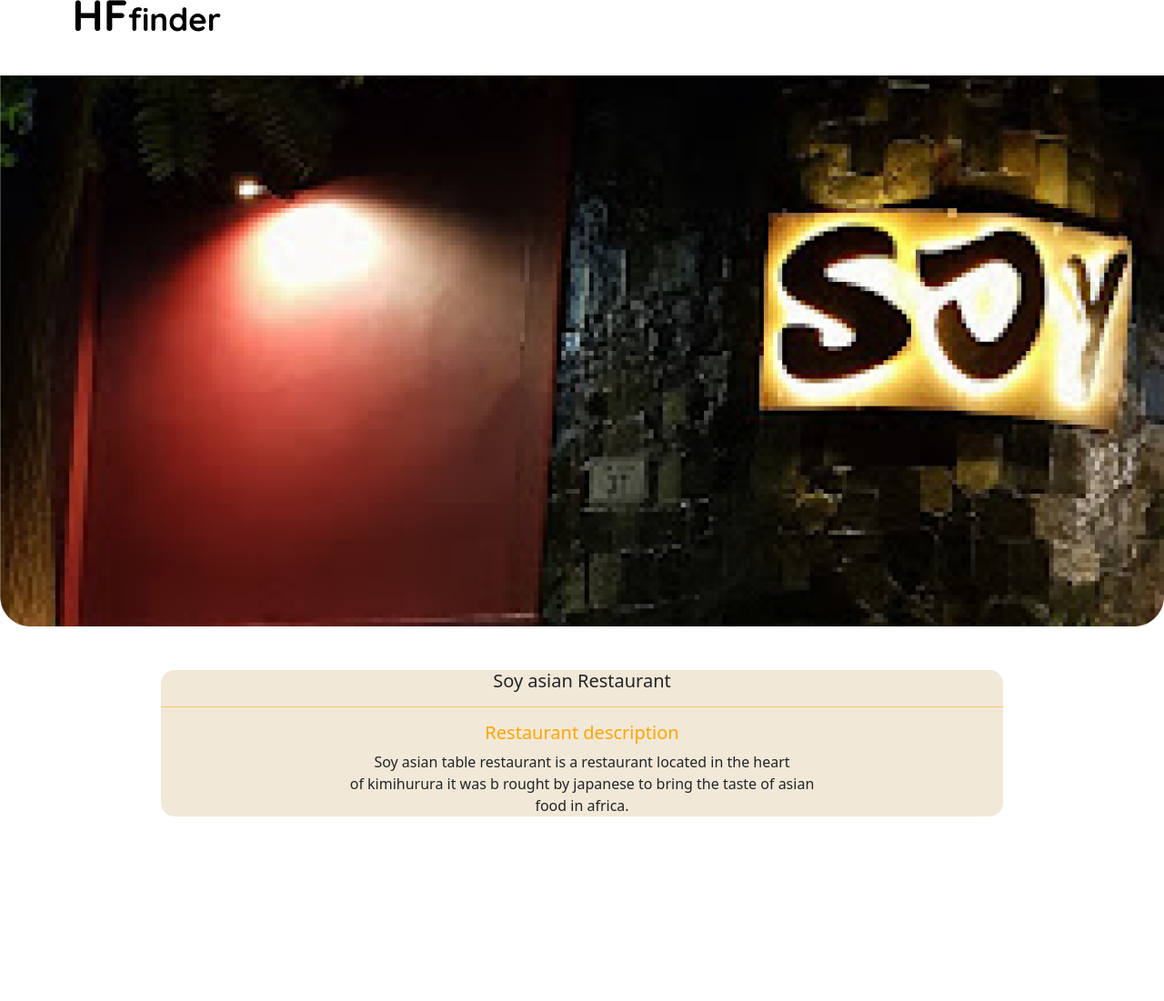
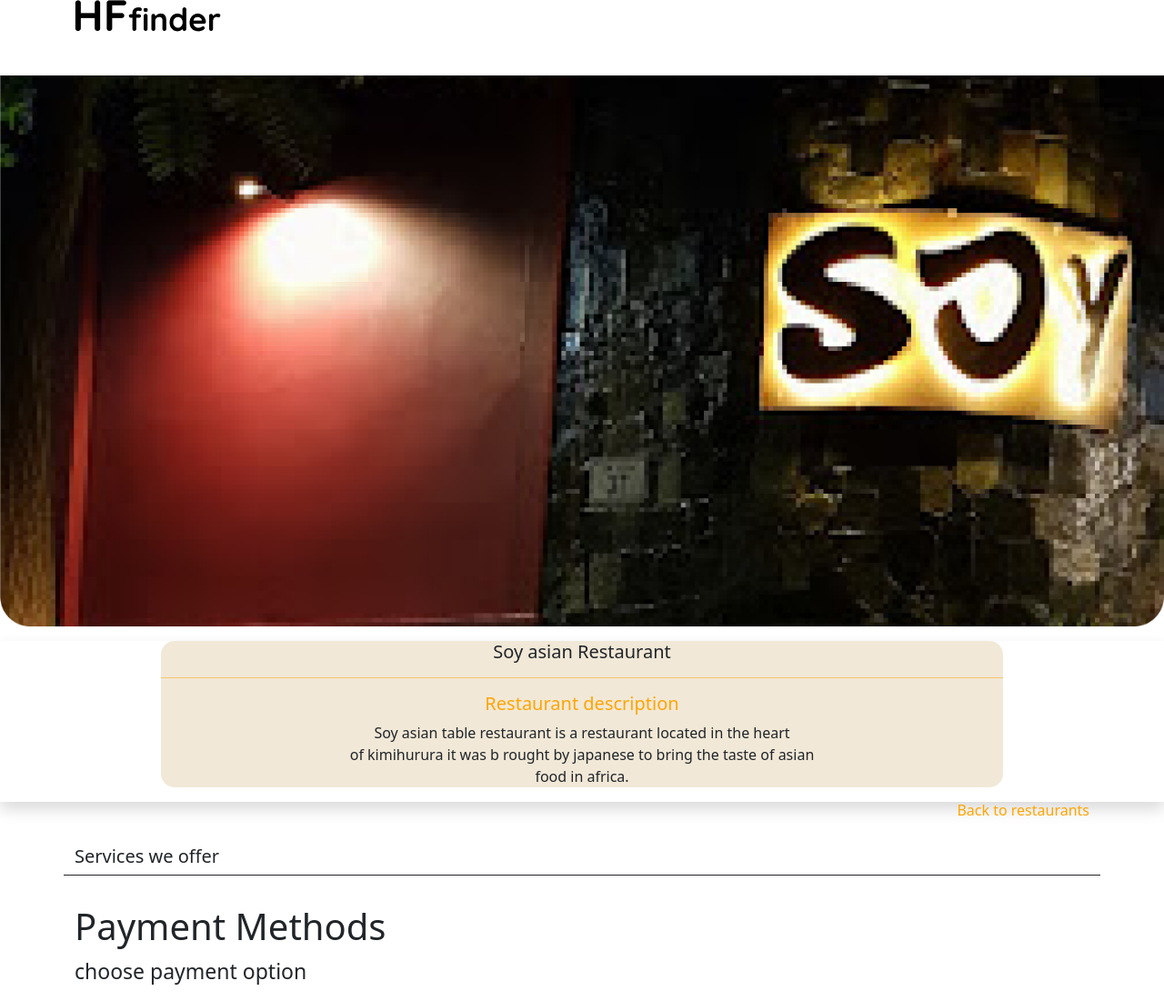
Before and after one commit to omadbekolimov/finder, a plain HTML site: page home/index.html in a window 1280 px wide. Shown: the whole page at 91% size. Before the commit the page ends 914 px from the top, so only its background shows below. Drawn offline with Linux system fonts and the light colour scheme.

Commit message:
tashladim

```diff
--- a/home/index.html
+++ b/home/index.html
@@ -6,6 +6,11 @@
     <title>Document</title>
     <link rel="stylesheet" href="../bootstrap/bootstrap-5.0.2-dist/css/bootstrap.min.css">
 </head>
+<style>
+    .shadow{
+        box-shadow: 5px 5px 5px 5px grey;
+    }
+</style>
 <body>
     <div class="container-fluid">
         <div class="container">
@@ -25,9 +30,9 @@
             </div>
         </div>
 
-        <div class="container-fluid text-center ">
+        <div class="container-fluid text-center shadow">
             <div class="container">
-            <div class="row mt-5 justify-content-center">
+            <div class="row mt-3 justify-content-center">
                 <div class="col-10">
                     <div style="background-color: #F1E8D7; border-radius: 15px;">
                         <h5>Soy asian Restaurant</h5> <hr style="opacity: .5; color: orange;">
@@ -43,7 +48,23 @@
         <div class="container">
             <div class="row">
                 <div class="col">
+                    <h5 class="mt-5">Services we offer</h5>
+                </div>
+                <div class="col text-end">
+                    <h6 style="color: orange;">Back to restaurants</h6>
+                </div>
+                <hr style="opacity: 2;">
+            </div>
+        </div>
 
+
+        <div class="container-fluid">
+            <div class="container">
+                <div class="row">
+                    <div class="col mt-3">
+                        <h1>Payment Methods</h1>
+                        <p style="font-size: 23px;">choose payment option</p>
+                    </div>
                 </div>
             </div>
         </div>
```
